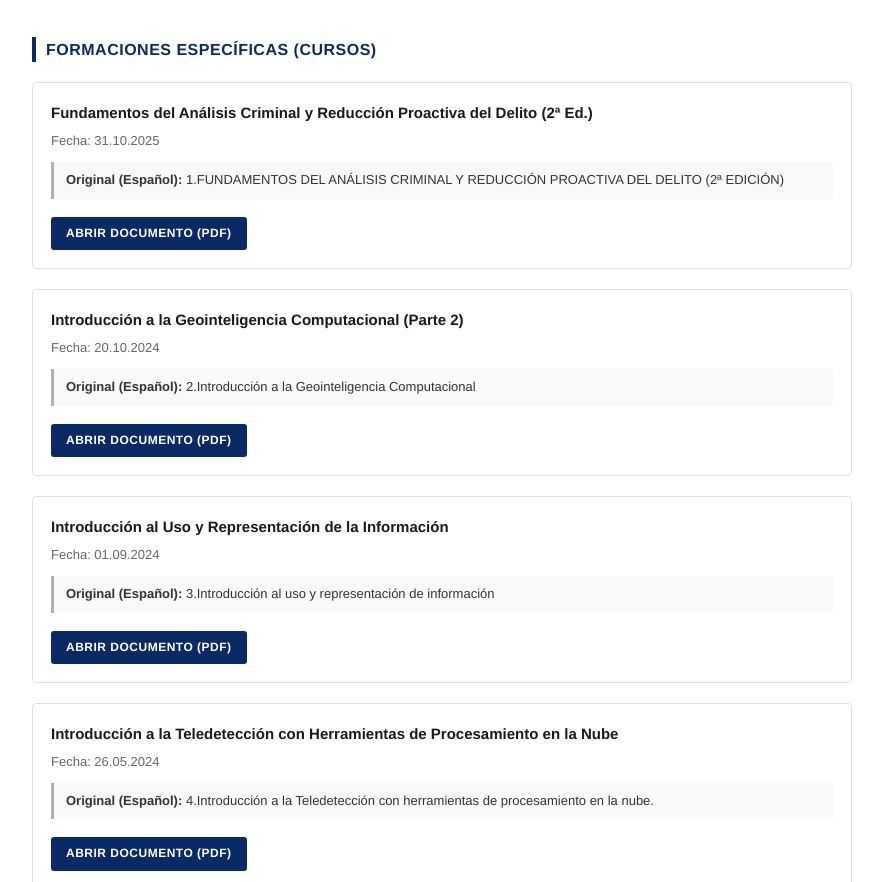
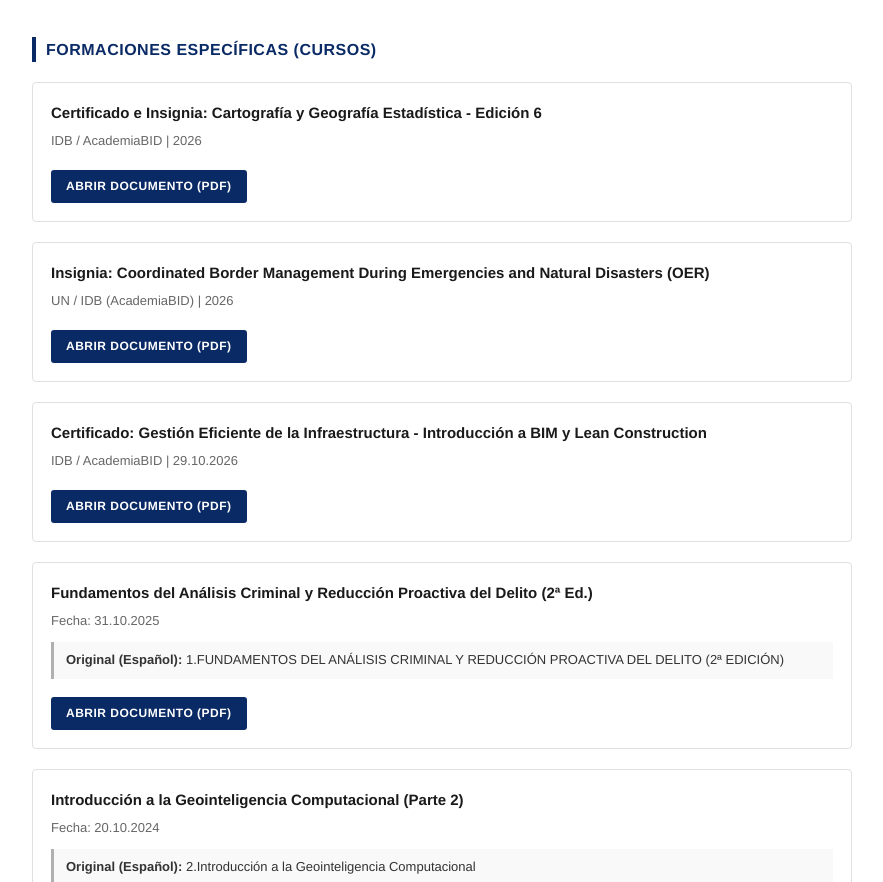
Before and after one commit to italgiro-blip/luis-girotto-cv, a plain HTML site: page escolaridad-es.html in a window 1280 px wide. Shown: the part 1182-2064 px from the top of the page, without its empty margins (198-1081 px from the left). Drawn offline with Linux system fonts and the light colour scheme.

Commit message:
Update escolaridad-es.html

```diff
--- a/escolaridad-es.html
+++ b/escolaridad-es.html
@@ -65,6 +65,25 @@
         </div>
 
         <h2 class="section-title">Formaciones Específicas (Cursos)</h2>
+
+
+        <div class="cert-card">
+    <h3 class="cert-title">Certificado e Insignia: Cartografía y Geografía Estadística - Edición 6</h3>
+    <div class="cert-meta">IDB / AcademiaBID | 2026</div>
+    <a href="./qualifikationen/cartografia-geografia-estadistica-bid.pdf" target="_blank" class="btn-pdf">Abrir Documento (PDF)</a>
+</div>
+
+<div class="cert-card">
+    <h3 class="cert-title">Insignia: Coordinated Border Management During Emergencies and Natural Disasters (OER)</h3>
+    <div class="cert-meta">UN / IDB (AcademiaBID) | 2026</div>
+    <a href="./qualifikationen/border-management-emergencies-oer.pdf" target="_blank" class="btn-pdf">Abrir Documento (PDF)</a>
+</div>
+
+<div class="cert-card">
+    <h3 class="cert-title">Certificado: Gestión Eficiente de la Infraestructura - Introducción a BIM y Lean Construction</h3>
+    <div class="cert-meta">IDB / AcademiaBID | 29.10.2026</div>
+    <a href="./qualifikationen/bim-lean-construction-bid.pdf" target="_blank" class="btn-pdf">Abrir Documento (PDF)</a>
+</div>
 
         <div class="cert-card">
             <h3 class="cert-title">Fundamentos del Análisis Criminal y Reducción Proactiva del Delito (2ª Ed.)</h3>
```
